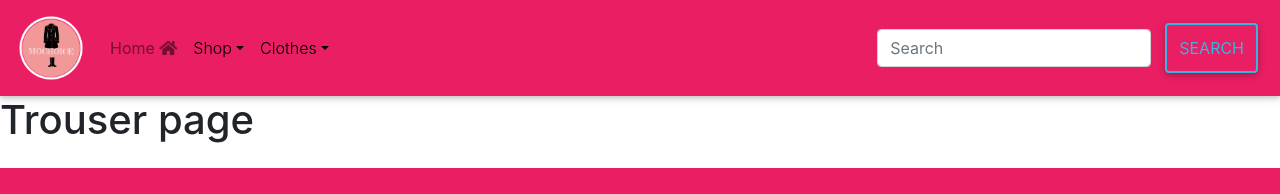
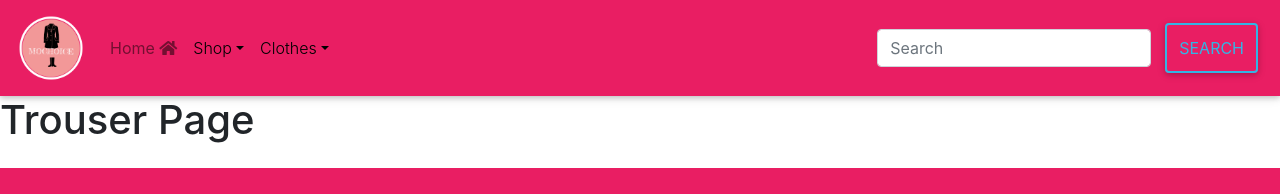
Before and after one commit to Diana-nyamai/Mochoice-Website, a React (Create React App) app: page /Trouser in a window 1280 px wide. Shown: the top 194 px of the page. Built offline with nearby package versions, Linux system fonts and the light colour scheme.

Commit message:
trouser page update

```diff
--- a/src/Components/pages/Clothes/Trouser.js
+++ b/src/Components/pages/Clothes/Trouser.js
@@ -4,7 +4,7 @@ export class Trouser extends Component {
     render() {
         return (
             <div>
-                <h1>Trouser page</h1>
+                <h1>Trouser Page</h1>
             </div>
         )
     }
```
